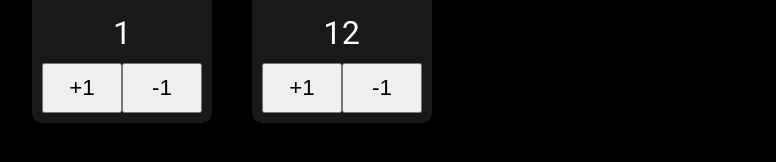
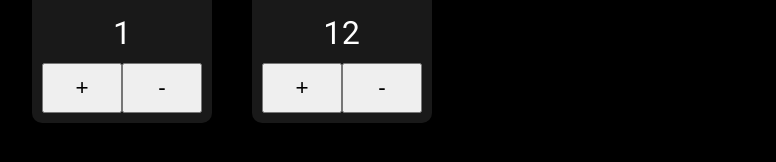
Before and after one commit to gr3yknigh1/count-it, a React (Create React App) app: page / in a window 1280 px wide. Shown: the part 332-494 px from the top of the page, without its empty margins (46-822 px from the left). Built offline with nearby package versions, Linux system fonts and the light colour scheme.

Commit message:
Change button labels

```diff
--- a/src/features/counter/components/Card.tsx
+++ b/src/features/counter/components/Card.tsx
@@ -37,13 +37,13 @@ export default function Card(props: CardProps): JSX.Element {
           className="card__button"
           onClick={() => { incrementCount(); }}
         >
-          +1
+          +
         </button>
         <button
           className="card__button"
           onClick={() => { decrementCount(); }}
         >
-          -1
+          -
         </button>
       </div>
     </div>
```
